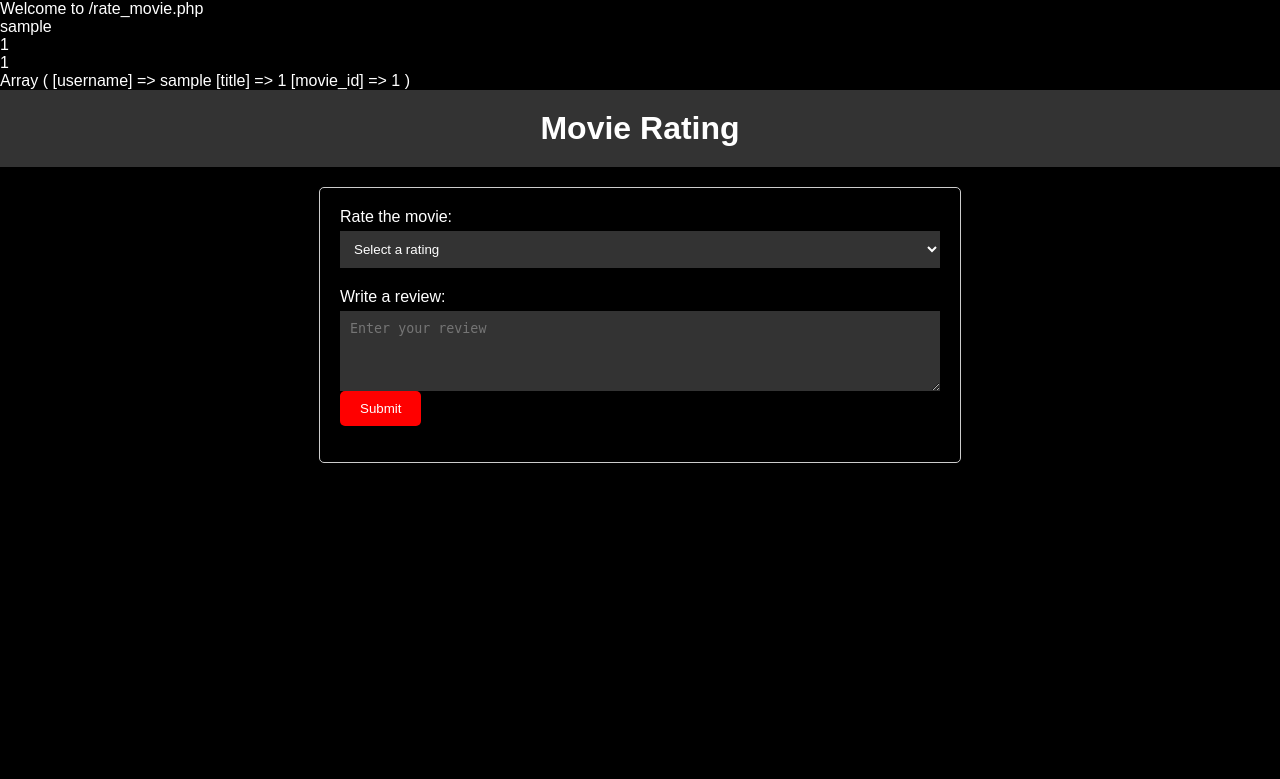
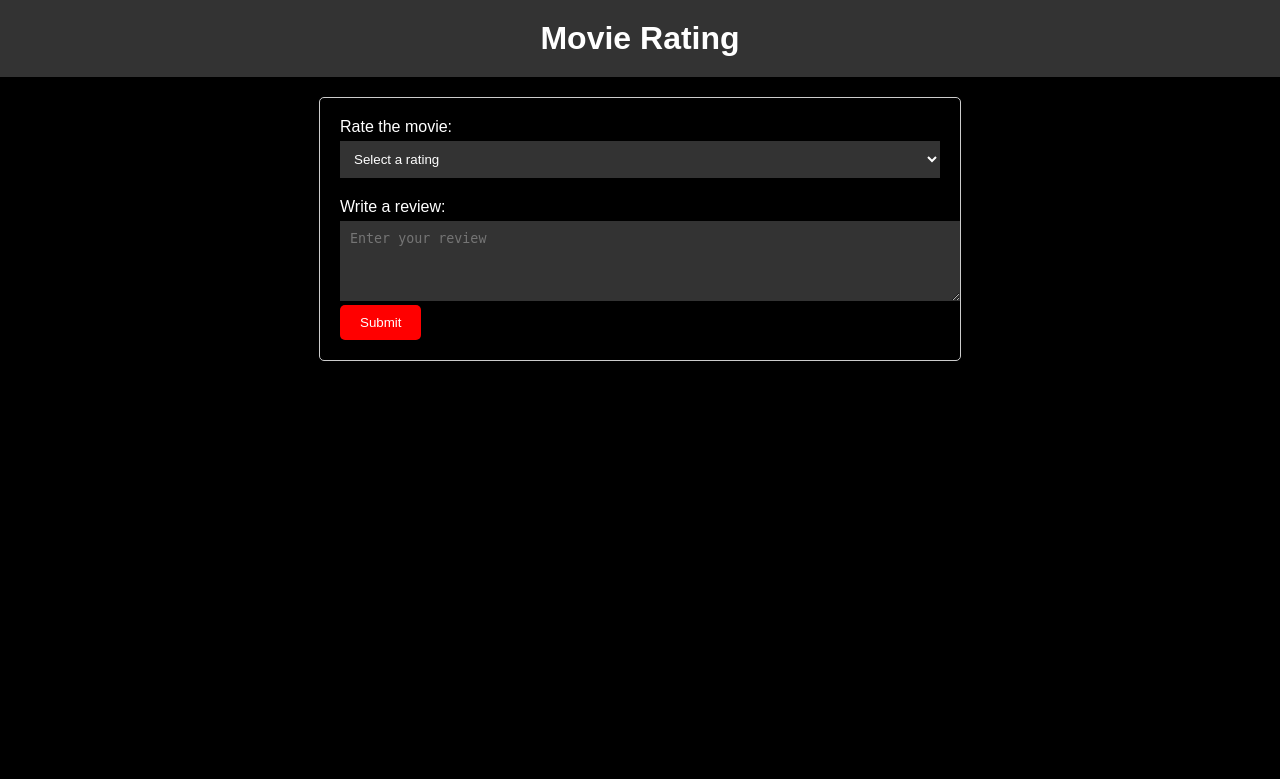
Before and after one commit to SameerUddin68/CinemaPrime-Movie_Rental_System, a PHP site: page /rate_movie.php in a window 1280 px wide. Shown: the top 779 px of the page. Run offline with PHP 8.4, Linux system fonts and the light colour scheme; the visitor is signed in with stand-in values (Sample User, id 1).

Commit message:
final commit

```diff
--- a/rate_movie.php
+++ b/rate_movie.php
@@ -6,12 +6,13 @@ session_start();
 include "database.php";
 ?>
 
-<?php echo "Welcome to " . $_SERVER["PHP_SELF"]."<br>";
-echo $_SESSION['username']."<br>";
-echo $_SESSION['title']."<br>";
-echo $_SESSION['movie_id']."<br>";
+<?php
+//echo "Welcome to " . $_SERVER["PHP_SELF"]."<br>";
+// echo $_SESSION['username']."<br>";
+// echo $_SESSION['title']."<br>";
+// echo $_SESSION['movie_id']."<br>";
 
-print_r($_SESSION);
+// print_r($_SESSION);
 ?>
 
 
@@ -20,13 +21,13 @@ print_r($_SESSION);
 ?>
 
 <?php
-function validateMovieReview($input) {
+function validateMovieReview($input)
+{
     // Regular expression pattern to allow only alphanumeric characters with spaces
     $pattern = '/^[a-zA-Z0-9\s."\',!?():;-]+$/';
 
     // Perform the validation
     return (preg_match($pattern, $input));
-
 }
 ?>
 
@@ -42,10 +43,10 @@ function validateMovieReview($input) {
     $title = $_SESSION['title'];
 
     // sanitise review
-        $santized_review = filter_var($review,FILTER_SANITIZE_SPECIAL_CHARS);
+    $santized_review = filter_var($review, FILTER_SANITIZE_SPECIAL_CHARS);
 
-        echo $santized_review."<br>";
-        echo $rating."<br>";
+    // echo $santized_review."<br>";
+    // echo $rating."<br>";
 
     if (validateMovieReview($santized_review)) {
         // insert into database
@@ -54,23 +55,20 @@ function validateMovieReview($input) {
             (cust_username, watched_movie_id, watched_movie_title, rating, review)
             VALUES ('$customer','$movie_id','$title','$rating','$santized_review');";
 
-            echo "ok";
+        //echo "ok";
 
         try {
             // add customer to the database
-                mysqli_query($conn,$sql);
+            mysqli_query($conn, $sql);
             echo "Review Registered";
 
-                mysqli_close($conn);
+            header("Location: home.php");
 
-                session_destroy();
+
+        } catch (mysqli_sql_exception) {
+            echo "Could not register";
         }
-            catch (mysqli_sql_exception) {
-                echo "Could Not Register";
-            }
-        }
-
-        else{
+    } else {
         echo "invalid user input";
     }
 }
@@ -84,7 +82,6 @@ function validateMovieReview($input) {
     // Connection is open so close it
 
     mysqli_close($conn);
-
 }
 
 ?>
```
Lines whose indentation alone changed are shown as unchanged.
